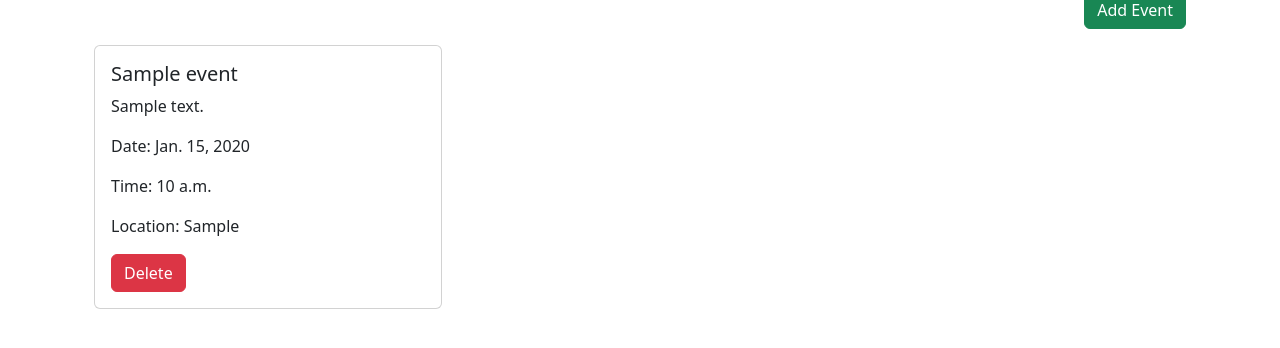
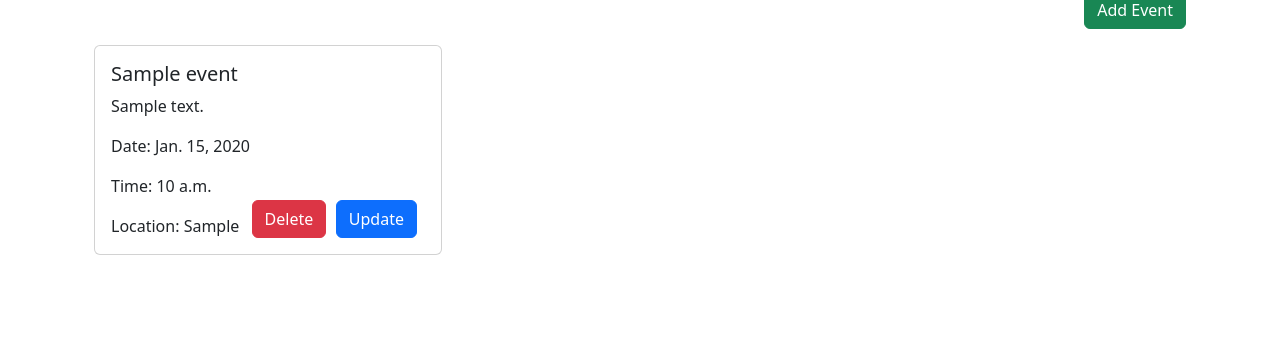
Before and after one commit to zohaibshahzadkhan/ParrotHub, a Django app: page /events/ in a window 1280 px wide. Shown: the part 161-509 px from the top of the page. Run offline with Django 5.2, Linux system fonts and the light colour scheme; a user stored in the database is signed in; tables that the repository leaves empty hold one stand-in row (values such as "Sample post"); some libraries are stand-ins or nearby versions.

Commit message:
Add update logic to update events

```diff
--- a/events/templates/events/add_event.html
+++ b/events/templates/events/add_event.html
@@ -6,7 +6,7 @@
 {% block content %}
 <div class="container">
   <h1 class="my-4">Add Event</h1>
-  <form method="post" action="{% url 'add_event' %}" class="needs-validation">
+  <form method="post" action="{% url 'add_event' %}" class="needs-validation" novalidate>
     {% csrf_token %}
     <div class="mb-3">
       <label for="id_title" class="form-label">Title</label>
--- a/events/templates/events/events.html
+++ b/events/templates/events/events.html
@@ -1,5 +1,8 @@
+<!-- add_event.html -->
 {% extends 'base.html' %}
 {% url 'add_event' as add_event_url %}
+{% url 'update_event' as update_event_url %}
+{% url 'delete_event' as delete_event_url %}
 {% load static %}
 
 {% block content %}
@@ -17,14 +20,17 @@
         <div class="card-body d-flex flex-column">
           <h5 class="card-title">{{ event.title }}</h5>
           <p class="card-text flex-grow-1">{{ event.description }}</p>
-          <div class="mt-auto">
-            <p class="card-text">Date: {{ event.date }}</p>
-            <p class="card-text">Time: {{ event.time }}</p>
-            <p class="card-text">Location: {{ event.location }}</p>
+          <div class="d-flex justify-content-between align-items-end">
+            <div>
+              <p class="card-text">Date: {{ event.date }}</p>
+              <p class="card-text">Time: {{ event.time }}</p>
+              <p class="card-text">Location: {{ event.location }}</p>
+            </div>
             {% if user.is_authenticated and user.is_staff %}
+            <!-- Delete Button -->
             <form method="post" action="{% url 'delete_event' event.id %}" id="delete-form-{{ event.id }}">
               {% csrf_token %}
-              <button type="button" class="btn btn-danger" data-bs-toggle="modal"
+              <button type="button" class="btn btn-danger me-2" data-bs-toggle="modal"
                 data-bs-target="#confirmationModal-{{ event.id }}">Delete</button>
               <div class="modal fade" id="confirmationModal-{{ event.id }}" tabindex="-1"
                 aria-labelledby="confirmationModalLabel" aria-hidden="true">
@@ -45,6 +51,62 @@
                 </div>
               </div>
             </form>
+            <!-- End Delete Button -->
+            <!-- Update Button -->
+            <button type="button" class="btn btn-primary me-2" data-bs-toggle="modal"
+              data-bs-target="#updateModal-{{ event.id }}">Update</button>
+            <!-- End Update Button -->
+            <!-- Update Form Modal -->
+            <div class="modal fade" id="updateModal-{{ event.id }}" tabindex="-1" aria-labelledby="updateModalLabel"
+              aria-hidden="true">
+              <div class="modal-dialog">
+                <div class="modal-content">
+                  <div class="modal-header">
+                    <h5 class="modal-title" id="updateModalLabel">Update Event</h5>
+                    <button type="button" class="btn-close" data-bs-dismiss="modal" aria-label="Close"></button>
+                  </div>
+                  <div class="modal-body">
+                    <form method="post" action="{% url 'update_event' event.id %}">
+                      {% csrf_token %}
+                      <div class="mb-3">
+                        <label for="update_title" class="form-label">Title</label>
+                        <input type="text" class="form-control" id="update_title" name="title"
+                          value="{{ event.title }}">
+                      </div>
+                      <div class="mb-3">
+                        <label for="update_description" class="form-label">Description</label>
+                        <textarea class="form-control" id="update_description"
+                          name="description">{{ event.description }}</textarea>
+                      </div>
+                      <div class="mb-3">
+                        <label for="update_date" class="form-label">Date</label>
+                        <input type="date" class="form-control" id="update_date" name="date"
+                          value="{{ event.date|date:'Y-m-d' }}">
+                      </div>
+                      <div class="mb-3">
+                        <label for="update_time" class="form-label">Time</label>
+                        <input type="time" class="form-control" id="update_time" name="time"
+                          value="{{ event.time|time:'H:i:s' }}">
+                      </div>
+                      <div class="mb-3">
+                        <label for="update_location" class="form-label">Location</label>
+                        <input type="text" class="form-control" id="update_location" name="location"
+                          value="{{ event.location }}">
+                      </div>
+                      <div class="mb-3">
+                        <label for="update_status" class="form-label">Status</label>
+                        <select class="form-select" id="update_status" name="status">
+                          <option value="0" {% if event.status == 0 %} selected {% endif %}>Draft</option>
+                          <option value="1" {% if event.status == 1 %} selected {% endif %}>Published</option>
+                        </select>
+                      </div>
+                      <button type="submit" class="btn btn-primary">Update</button>
+                    </form>
+                  </div>
+                </div>
+              </div>
+            </div>
+            <!-- End Update Form Modal -->
             {% endif %}
           </div>
         </div>
--- a/events/urls.py
+++ b/events/urls.py
@@ -1,9 +1,10 @@
 from . import views
 from django.urls import path
-from .views import add_event, delete_event
+from .views import add_event, delete_event, update_event
 
 urlpatterns = [
   path("", views.event_list, name="events"),
   path('add/', add_event, name='add_event'),
-  path('delete/<int:event_id>', delete_event, name='delete_event')
+  path('delete/<int:event_id>', delete_event, name='delete_event'),
+  path('update/<int:event_id>', update_event, name='update_event')
 ]
--- a/events/views.py
+++ b/events/views.py
@@ -38,3 +38,13 @@ def delete_event(request,event_id):
      if request.method == 'POST':
         event.delete()
         return redirect('events')
+
+@staff_member_required
+def update_event(request, event_id):
+    event = get_object_or_404(Event, id=event_id)
+    if request.method == 'POST':
+        event_form = EventForm(data=request.POST, instance=event)
+
+        if event_form.is_valid():
+            event_form.save()
+            return redirect('events')
--- /dev/null
+++ b/static/js/script.js
@@ -0,0 +1,19 @@
+(function () {
+  'use strict'
+
+  // Fetch all the forms we want to apply custom Bootstrap validation styles to
+  var forms = document.querySelectorAll('.needs-validation')
+
+  // Loop over them and prevent submission
+  Array.prototype.slice.call(forms)
+    .forEach(function (form) {
+      form.addEventListener('submit', function (event) {
+        if (!form.checkValidity()) {
+          event.preventDefault()
+          event.stopPropagation()
+        }
+
+        form.classList.add('was-validated')
+      }, false)
+    })
+})()
--- a/templates/base.html
+++ b/templates/base.html
@@ -68,6 +68,7 @@
     {% block content %}
     {% endblock %}
   </div>
+  <script src="{% static 'js/script.js' %}"></script>
 </body>
 
 </html>
```
